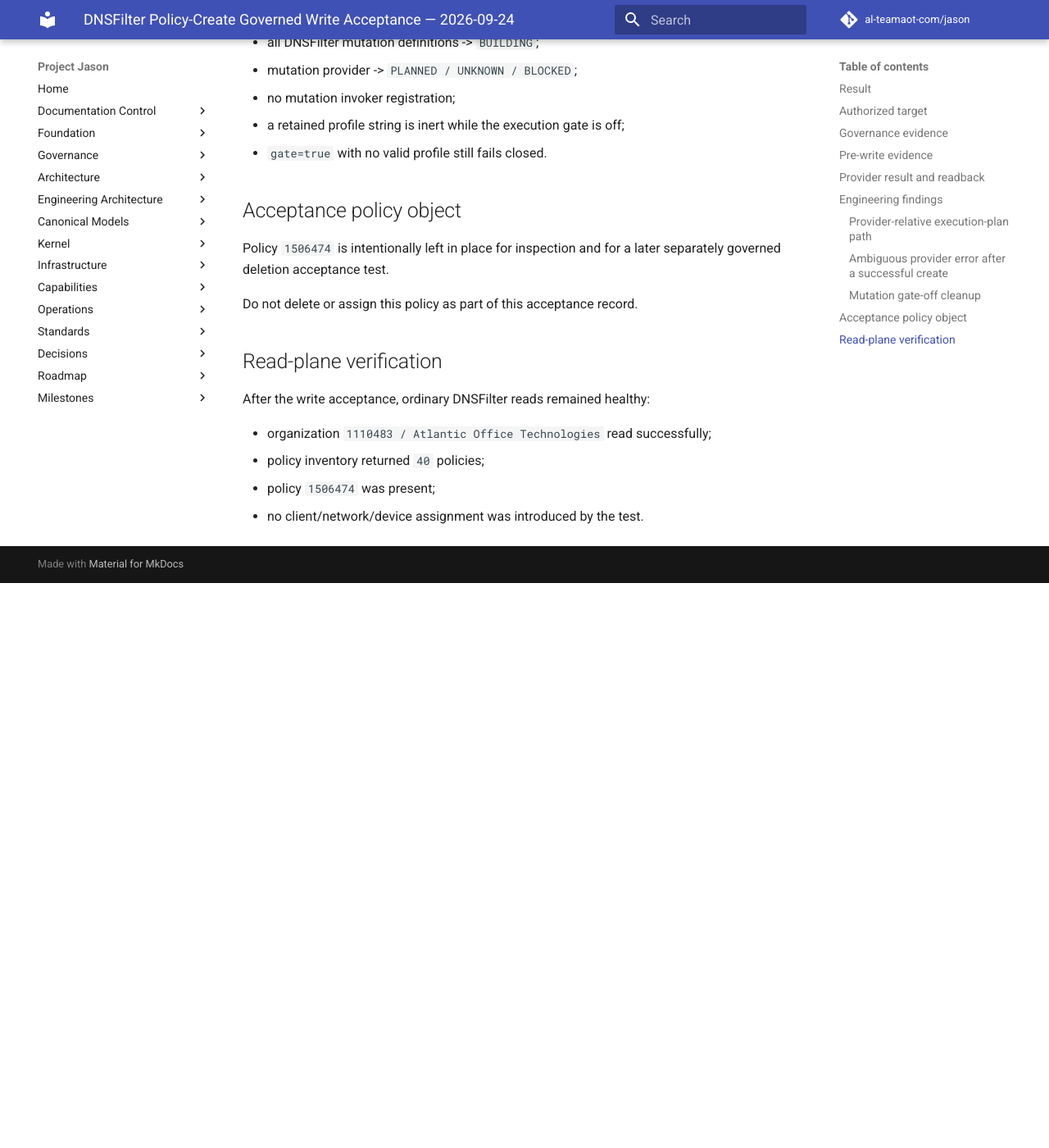
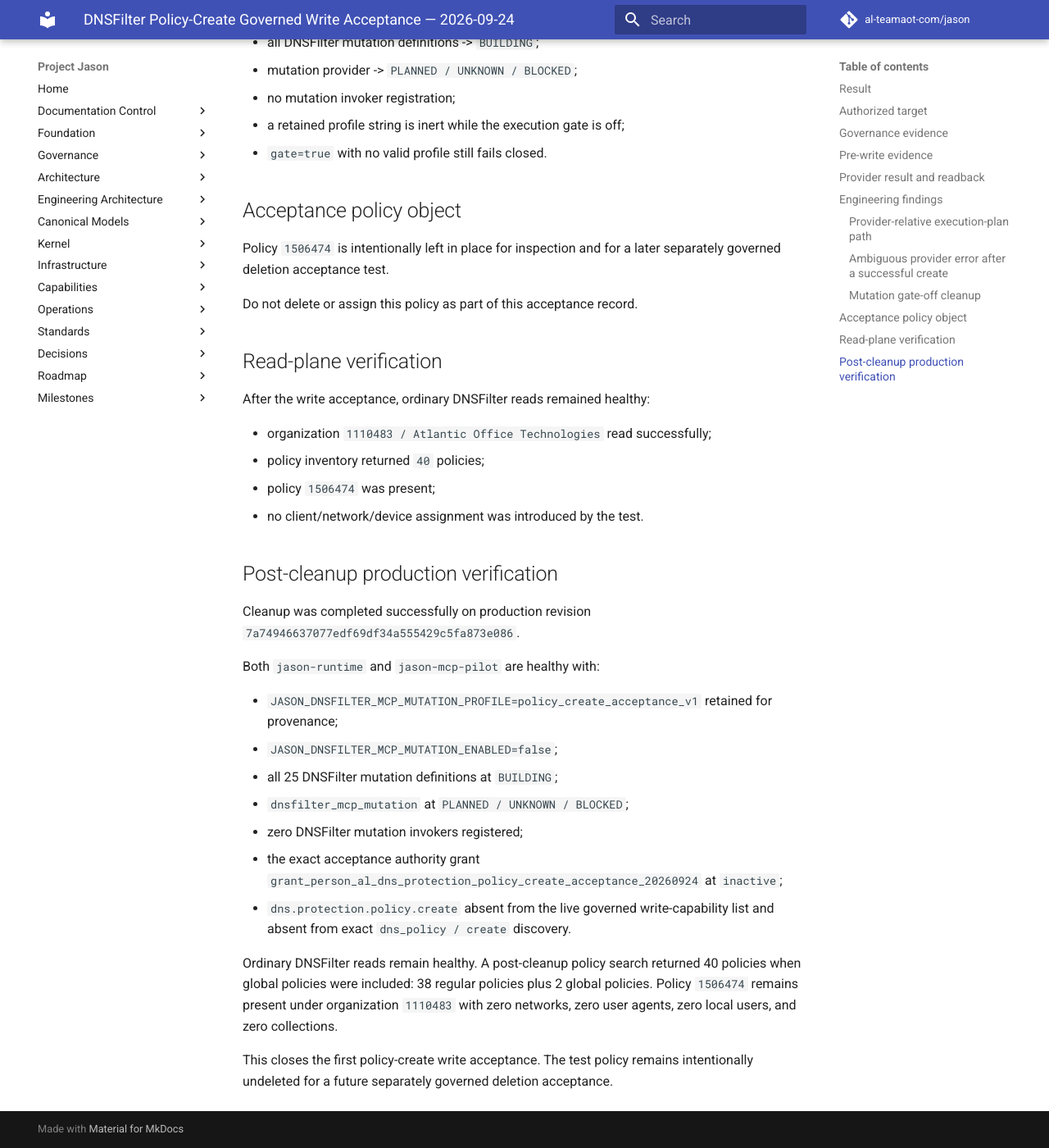
Before and after one commit to al-teamaot-com/jason, an MkDocs documentation site: the page built from docs/operations/DNSFilter-Policy-Create-Acceptance-2026-09-24.md, in a window 1280 px wide and 1400 px high, scrolled down 3091 px. Shown: the whole window at 82% size. Built offline with MkDocs 1.6.1 and Material for MkDocs 9.7.7, drawn with Linux system fonts in a browser that asks for light colours; comment, search, counter and statistics services are not loaded; before the commit the page ends 3802 px from its top, so only the background shows below that.

Commit message:
Record final DNSFilter acceptance cleanup state

```diff
--- a/docs/operations/DNSFilter-Policy-Create-Acceptance-2026-09-24.md
+++ b/docs/operations/DNSFilter-Policy-Create-Acceptance-2026-09-24.md
@@ -116,3 +116,21 @@
 - policy inventory returned `40` policies;
 - policy `1506474` was present;
 - no client/network/device assignment was introduced by the test.
+
+## Post-cleanup production verification
+
+Cleanup was completed successfully on production revision `7a74946637077edf69df34a555429c5fa873e086`.
+
+Both `jason-runtime` and `jason-mcp-pilot` are healthy with:
+
+- `JASON_DNSFILTER_MCP_MUTATION_PROFILE=policy_create_acceptance_v1` retained for provenance;
+- `JASON_DNSFILTER_MCP_MUTATION_ENABLED=false`;
+- all 25 DNSFilter mutation definitions at `BUILDING`;
+- `dnsfilter_mcp_mutation` at `PLANNED / UNKNOWN / BLOCKED`;
+- zero DNSFilter mutation invokers registered;
+- the exact acceptance authority grant `grant_person_al_dns_protection_policy_create_acceptance_20260924` at `inactive`;
+- `dns.protection.policy.create` absent from the live governed write-capability list and absent from exact `dns_policy / create` discovery.
+
+Ordinary DNSFilter reads remain healthy. A post-cleanup policy search returned 40 policies when global policies were included: 38 regular policies plus 2 global policies. Policy `1506474` remains present under organization `1110483` with zero networks, zero user agents, zero local users, and zero collections.
+
+This closes the first policy-create write acceptance. The test policy remains intentionally undeleted for a future separately governed deletion acceptance.
```
Also changed, not shown: docs/operations/DNSFilter-Dual-Plane-Integration-2026-09-24.md (+4 -0 lines).
